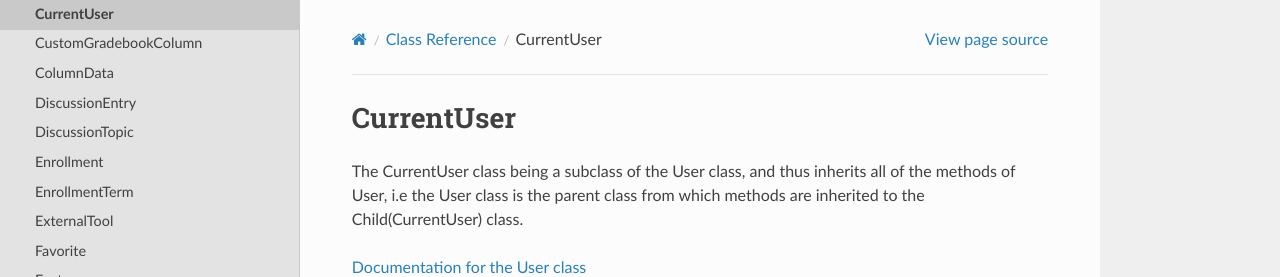
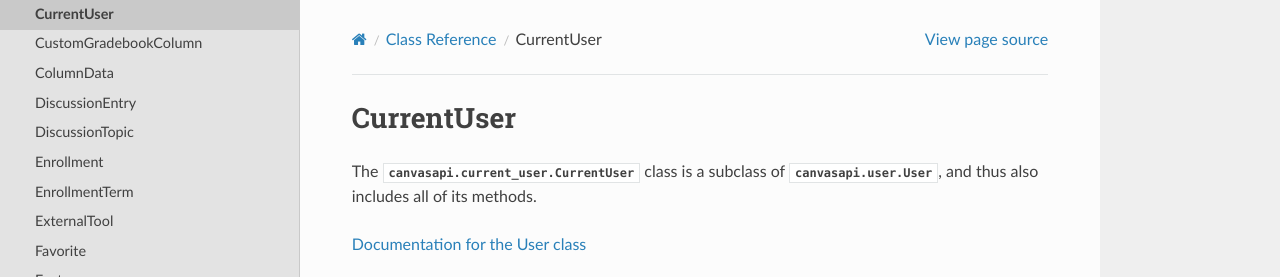
Before and after one commit to ucfopen/canvasapi, a Sphinx documentation site: the page built from docs/current-user-ref.rst, in a window 1280 px wide, cut to the strip 0-277 px from the top of the page. Built offline with Sphinx 7.4.7 and the Read the Docs theme 2.0.0, drawn with Linux system fonts in a browser that asks for light colours.

```diff
--- a/docs/current-user-ref.rst
+++ b/docs/current-user-ref.rst
@@ -2,10 +2,9 @@
 CurrentUser
 ===========
 
-The CurrentUser class being a subclass of the User class, and thus inherits all of the methods of User,
-i.e the User class is the parent class from which methods are inherited to the Child(CurrentUser) class.
+The :class:`canvasapi.current_user.CurrentUser` class is a subclass of :class:`canvasapi.user.User`, and thus also includes all of its methods.
 
-`Documentation for the User class <https://canvas.instructure.com/doc/api/users.html>`_
+`Documentation for the User class <user-ref.html>`_
 
 .. autoclass:: canvasapi.current_user.CurrentUser
     :members:
```
Also changed, not shown: AUTHORS.md (+1 -0 lines), CHANGELOG.md (+4 -0 lines), 1 other file.
